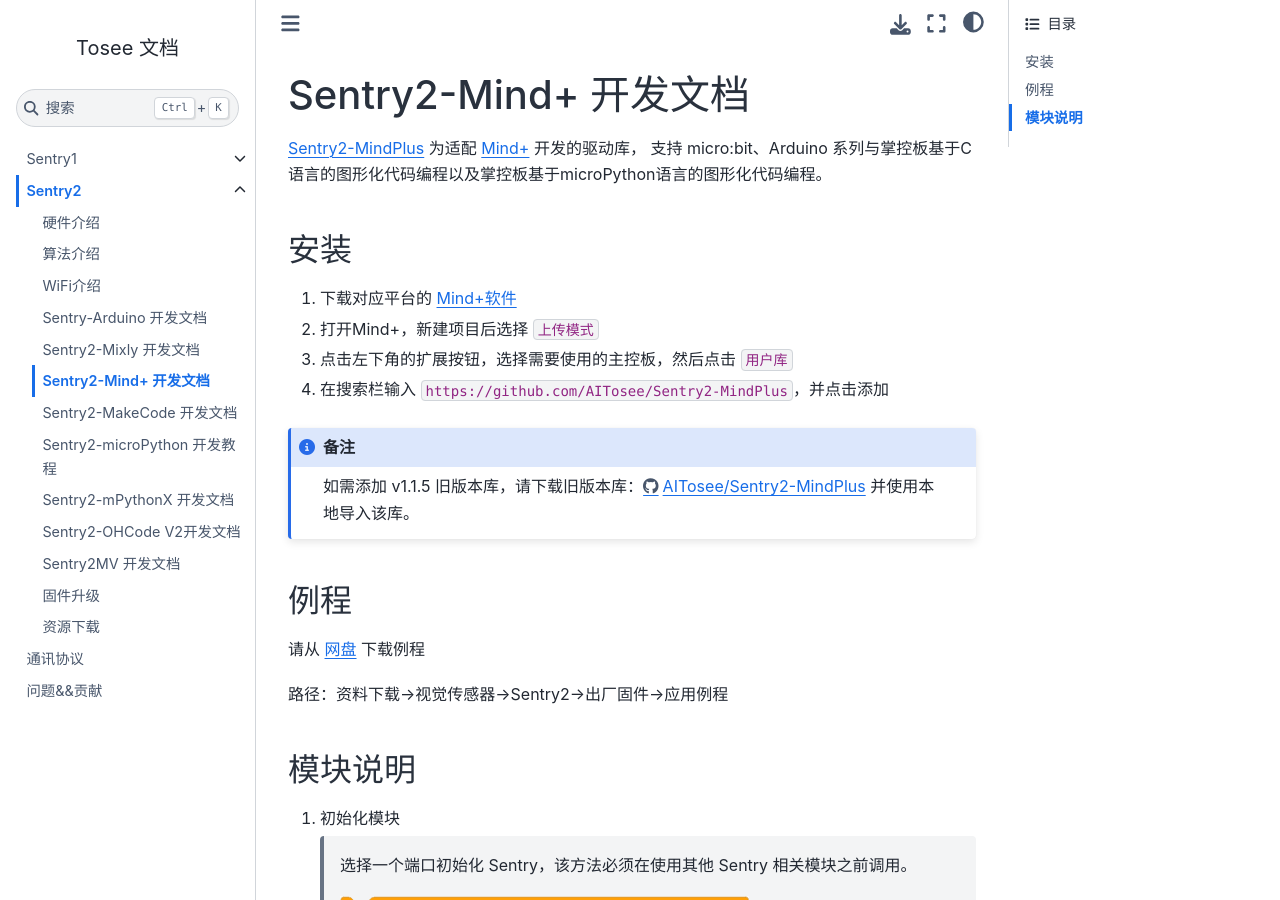
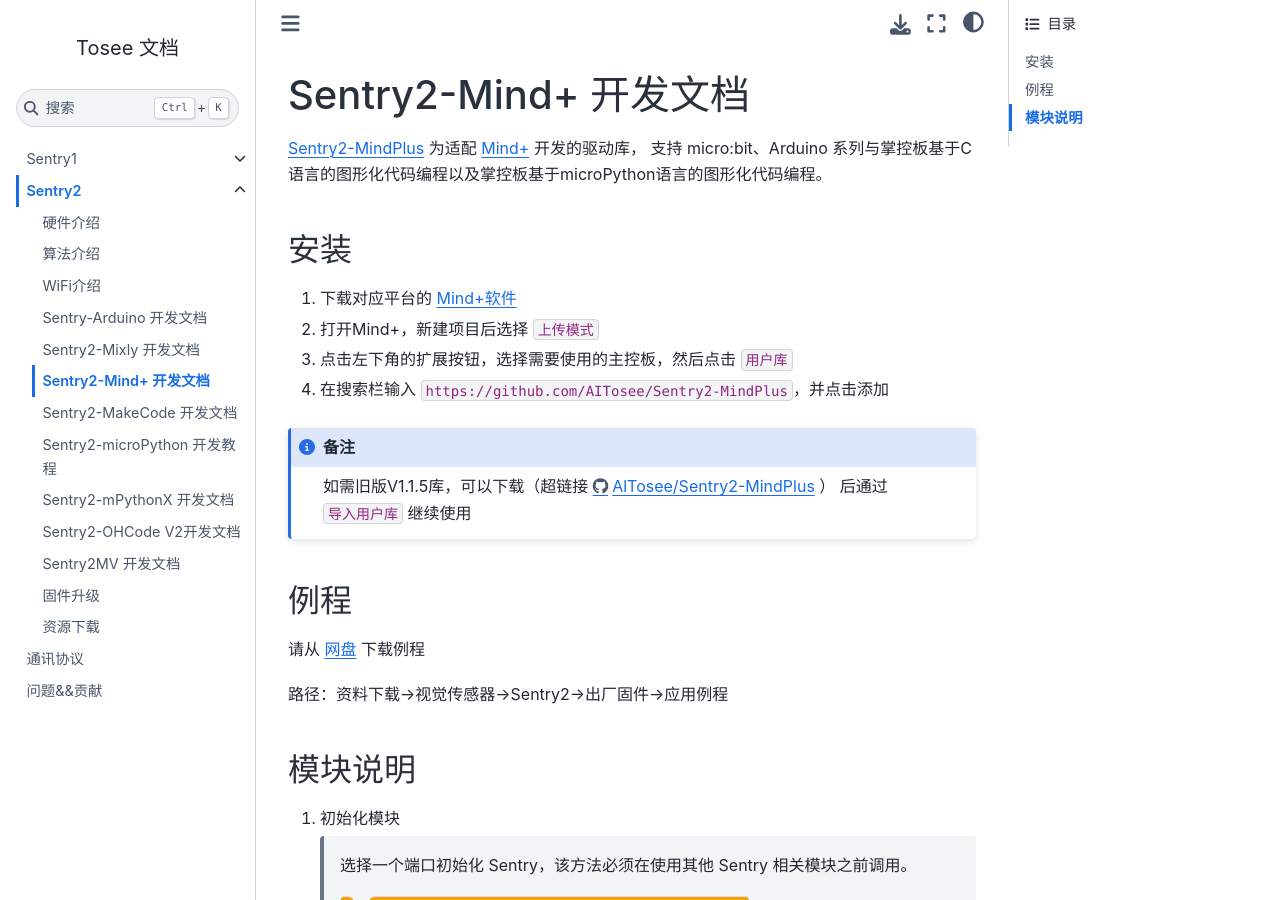
Before and after one commit to AITosee/Tosee-Docs, a Sphinx documentation site: the page built from docs/Sentry2/MindPlus/index.rst, in a window 1280 px wide and 900 px high. Built offline with Sphinx 7.4.7 and the Sphinx Book theme 1.1.4, drawn with Linux system fonts in a browser that asks for light colours.

Commit message:
fixed typo

```diff
--- a/docs/Sentry2/MindPlus/index.rst
+++ b/docs/Sentry2/MindPlus/index.rst
@@ -15,8 +15,8 @@
 4. 在搜索栏输入 ``https://github.com/AITosee/Sentry2-MindPlus``，并点击添加
 
 .. note::
-    如需添加 v1.1.5 旧版本库，请下载旧版本库：https://github.com/AITosee/Sentry2-MindPlus/archive/refs/tags/v1.1.5.zip
-    并使用本地导入该库。
+    如需旧版V1.1.5库，可以下载（超链接 https://github.com/AlTosee/Sentry2-MindPlus/archive/refs/tags/v1.1.5.zip ）
+    后通过 ``导入用户库`` 继续使用
 
 例程
 ----
```
